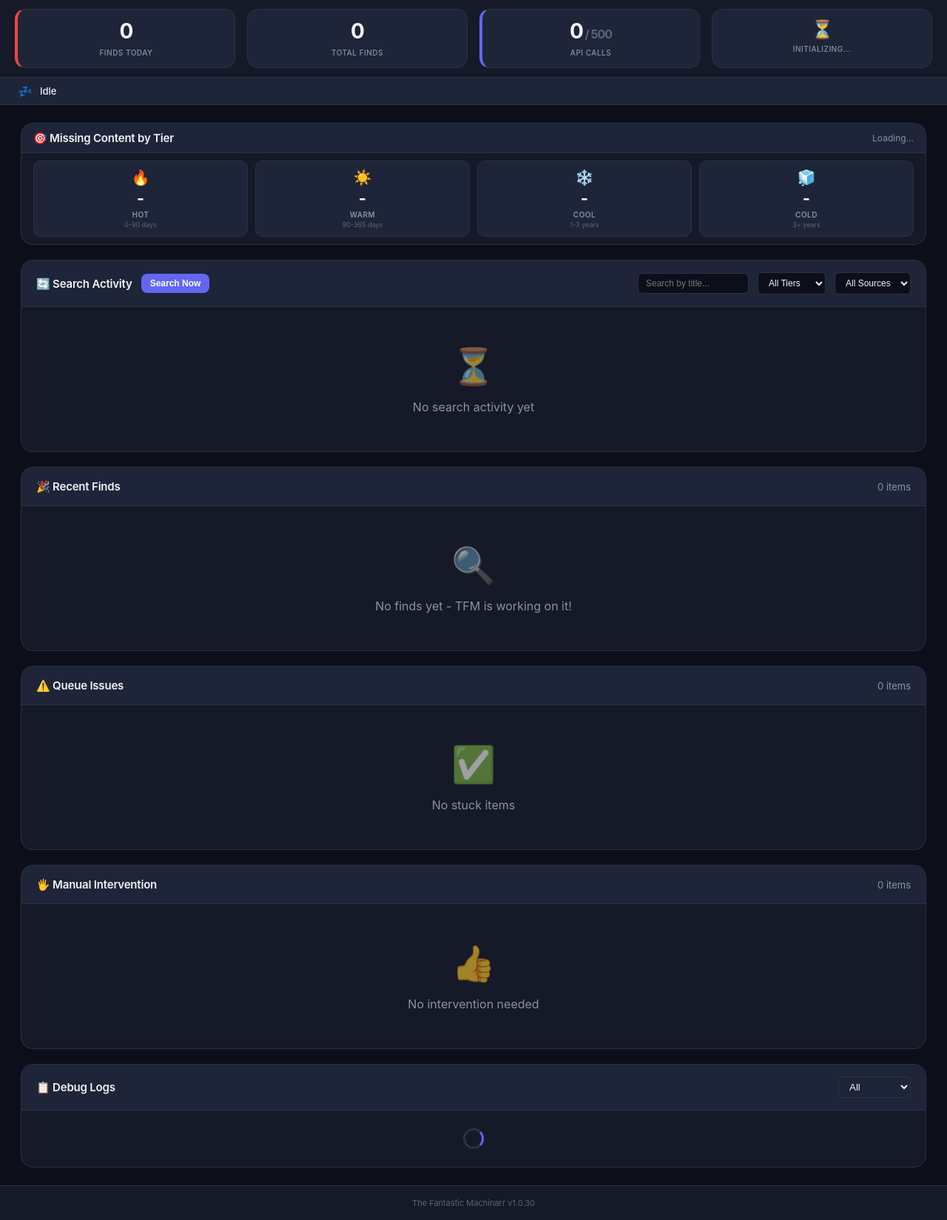
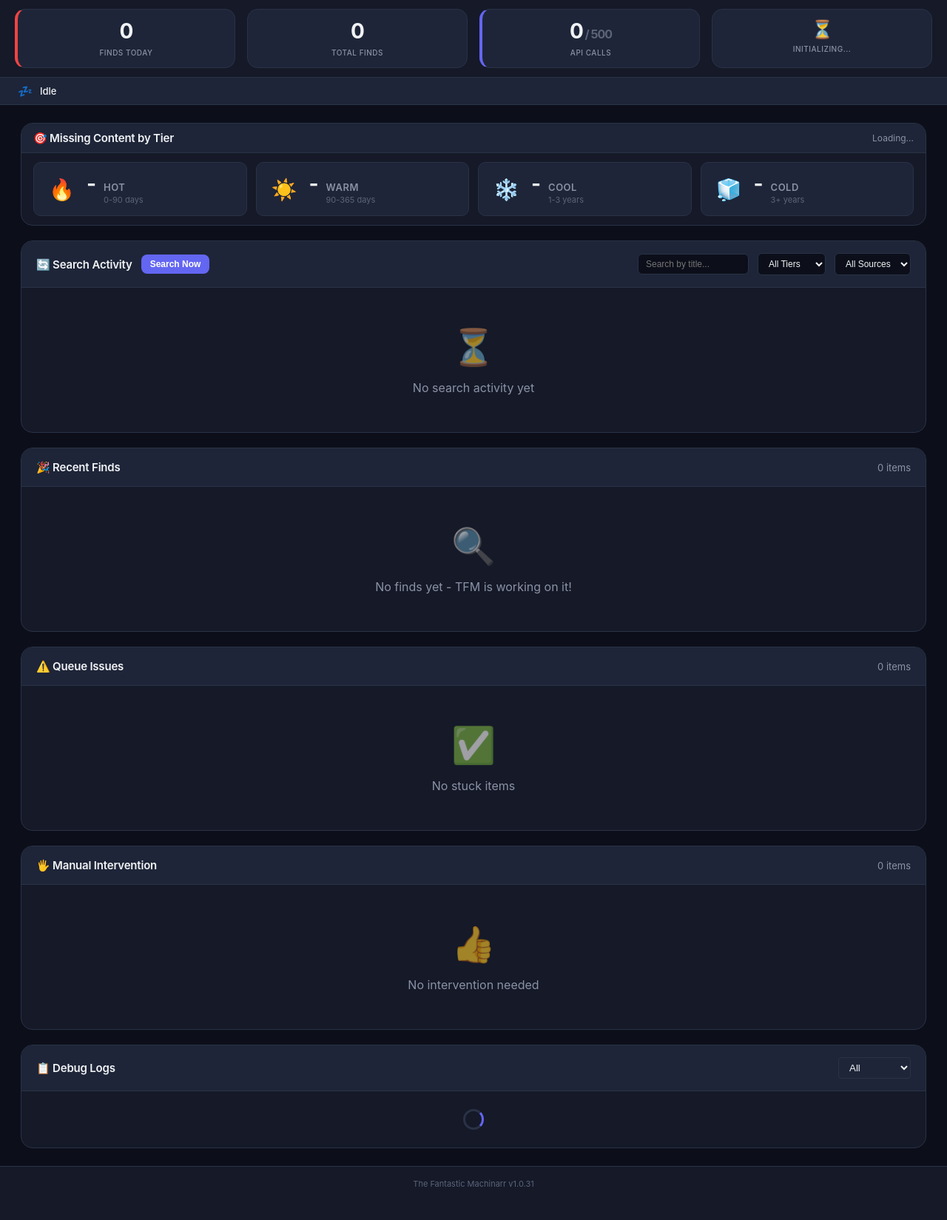
Before and after one commit to egadgetboy/thefantasticmachinarr, a Python web app: template templates/index.html in a window 1280 px wide. Shown: the part 74-1723 px from the top of the page at 74% size. After the commit the page ends 1678 px from the top, so only its background shows below. Run offline with Jinja, Linux system fonts and the light colour scheme; the template is opened without the code that fills it, so the values that code supplies are empty.

Commit message:
v1.0.31 - 60s tier timeout + horizontal tier layout
Init improvements:
- Waits for services, status, scoreboard, queue
- Tier data has 60 second timeout
- Small libraries: tier data loads during init
- Large libraries: shows 'Loading in background' and proceeds

Tier panel redesign:
- Horizontal layout uses space better
- Emoji | Count | Name+Desc side by side
- Larger, more readable text
- Same panel height, better use of width

```diff
--- a/__init__.py
+++ b/__init__.py
@@ -4,7 +4,7 @@ A companion tool for Sonarr and Radarr that resolves stuck items,
 continuously searches for missing content, and provides manual intervention options.
 """
 
-__version__ = "1.0.30"
+__version__ = "1.0.31"
 __app_name__ = "The Fantastic Machinarr"
 
 from .config import Config
--- a/templates/index.html
+++ b/templates/index.html
@@ -412,18 +412,50 @@
         }
         .tier-breakdown span { display: flex; align-items: center; gap: 4px; }
 
-        /* Compact tiers */
-        .tiers.tiers-compact {
+        /* Horizontal tier layout */
+        .tiers.tiers-horizontal {
+            gap: 12px;
+        }
+        .tiers.tiers-horizontal .tier {
+            display: flex;
+            align-items: center;
+            gap: 16px;
+            padding: 14px 20px;
+            border-radius: 10px;
+            text-align: left;
+        }
+        .tiers.tiers-horizontal .tier-emoji {
+            font-size: 28px;
+            flex-shrink: 0;
+        }
+        .tiers.tiers-horizontal .tier-info {
+            display: flex;
+            align-items: baseline;
             gap: 10px;
-        }
-        .tiers.tiers-compact .tier {
-            padding: 10px 12px;
-            border-radius: 10px;
-        }
-        .tiers.tiers-compact .tier-emoji { font-size: 20px; }
-        .tiers.tiers-compact .tier-count { font-size: 22px; margin: 3px 0; }
-        .tiers.tiers-compact .tier-name { font-size: 10px; }
-        .tiers.tiers-compact .tier-desc { font-size: 9px; margin-top: 2px; }
+            flex: 1;
+        }
+        .tiers.tiers-horizontal .tier-count {
+            font-size: 28px;
+            font-weight: 700;
+            margin: 0;
+            line-height: 1;
+        }
+        .tiers.tiers-horizontal .tier-labels {
+            display: flex;
+            flex-direction: column;
+            gap: 2px;
+        }
+        .tiers.tiers-horizontal .tier-name {
+            font-size: 13px;
+            font-weight: 600;
+            text-transform: uppercase;
+            letter-spacing: 0.5px;
+        }
+        .tiers.tiers-horizontal .tier-desc {
+            font-size: 11px;
+            margin-top: 0;
+            color: var(--text3);
+        }
 
         /* Lifecycle states */
         .lifecycle-state {
@@ -1029,31 +1061,47 @@
                 <span class="panel-title">🎯 Missing Content by Tier</span>
                 <span id="tier-total-label" style="color:var(--text2);font-size:12px">Loading...</span>
             </div>
-            <div class="panel-body" style="padding: 10px 16px;">
-                <div class="tiers tiers-compact">
+            <div class="panel-body" style="padding: 12px 16px;">
+                <div class="tiers tiers-horizontal">
                     <div class="tier">
                         <div class="tier-emoji">🔥</div>
+                        <div class="tier-info">
                             <div class="tier-count" id="tier-hot">-</div>
+                            <div class="tier-labels">
                                 <div class="tier-name">Hot</div>
                                 <div class="tier-desc">0-90 days</div>
                             </div>
+                        </div>
+                    </div>
                     <div class="tier">
                         <div class="tier-emoji">☀️</div>
+                        <div class="tier-info">
                             <div class="tier-count" id="tier-warm">-</div>
+                            <div class="tier-labels">
                                 <div class="tier-name">Warm</div>
                                 <div class="tier-desc">90-365 days</div>
                             </div>
+                        </div>
+                    </div>
                     <div class="tier">
                         <div class="tier-emoji">❄️</div>
+                        <div class="tier-info">
                             <div class="tier-count" id="tier-cool">-</div>
+                            <div class="tier-labels">
                                 <div class="tier-name">Cool</div>
                                 <div class="tier-desc">1-3 years</div>
                             </div>
+                        </div>
+                    </div>
                     <div class="tier">
                         <div class="tier-emoji">🧊</div>
+                        <div class="tier-info">
                             <div class="tier-count" id="tier-cold">-</div>
+                            <div class="tier-labels">
                                 <div class="tier-name">Cold</div>
                                 <div class="tier-desc">3+ years</div>
+                            </div>
+                        </div>
                     </div>
                 </div>
             </div>
@@ -2210,7 +2258,7 @@
             try {
                 // Step 1: Check API connectivity
                 if (statusEl) statusEl.textContent = 'Connecting to services...';
-                if (progressBar) progressBar.style.width = '20%';
+                if (progressBar) progressBar.style.width = '15%';
 
                 const status = await api('status');
 
@@ -2243,15 +2291,14 @@
                 }
 
                 // Step 2: Load status bar
-                if (progressBar) progressBar.style.width = '40%';
+                if (progressBar) progressBar.style.width = '25%';
                 if (statusEl) statusEl.textContent = 'Loading status...';
                 await loadStatus();
 
-                // Step 3: Load scoreboard/quick data
-                if (progressBar) progressBar.style.width = '60%';
-                if (statusEl) statusEl.textContent = 'Loading dashboard...';
-
-                // Get quick scoreboard (no tier classification)
+                // Step 3: Load scoreboard (fast endpoint)
+                if (progressBar) progressBar.style.width = '40%';
+                if (statusEl) statusEl.textContent = 'Loading scoreboard...';
+
                 try {
                     const data = await api('scoreboard');
                     if (data.scoreboard) {
@@ -2260,7 +2307,6 @@
                         document.getElementById('api-used').textContent = data.scoreboard.api_hits_today || 0;
                         document.getElementById('api-limit').textContent = data.scoreboard.api_limit || 500;
 
-                        // Update finds breakdown
                         if (data.scoreboard.finds_by_source) {
                             const sonarr = data.scoreboard.finds_by_source.sonarr || 0;
                             const radarr = data.scoreboard.finds_by_source.radarr || 0;
@@ -2278,11 +2324,30 @@
                 }
 
                 // Step 4: Load queue (usually fast)
-                if (progressBar) progressBar.style.width = '80%';
+                if (progressBar) progressBar.style.width = '55%';
                 if (statusEl) statusEl.textContent = 'Loading queue...';
                 await loadQueue();
 
-                // Step 5: Ready!
+                // Step 5: Load tier data with 60s timeout
+                if (progressBar) progressBar.style.width = '70%';
+                if (statusEl) statusEl.textContent = 'Loading library data...';
+
+                const tierPromise = loadDashboard();
+                const timeoutPromise = new Promise((_, reject) =>
+                    setTimeout(() => reject(new Error('timeout')), 60000)
+                );
+
+                try {
+                    await Promise.race([tierPromise, timeoutPromise]);
+                    if (progressBar) progressBar.style.width = '90%';
+                } catch (e) {
+                    if (e.message === 'timeout') {
+                        console.warn('Tier data timeout after 60s - proceeding without');
+                        document.getElementById('tier-total-label').textContent = 'Large library - loading in background...';
+                    }
+                }
+
+                // Step 6: Ready!
                 if (progressBar) progressBar.style.width = '100%';
                 if (statusEl) statusEl.textContent = 'Ready!';
 
@@ -2291,11 +2356,12 @@
                 hideInitOverlay();
 
                 // Load remaining data in background
-                loadDashboard();  // Full dashboard with tiers (slow)
                 loadInterventions();
                 loadFinds();
                 loadSearches();
                 loadLogs();
+
+                // If tier data timed out, it's still loading - let it finish in background
 
             } catch (error) {
                 console.error('Initialization error:', error);
@@ -2330,6 +2396,6 @@
             setInterval(loadLogs, 30000);
         }, 5000);
     </script>
-    <div class="version-footer">The Fantastic Machinarr v1.0.30</div>
+    <div class="version-footer">The Fantastic Machinarr v1.0.31</div>
 </body>
 </html>
--- a/templates/setup.html
+++ b/templates/setup.html
@@ -576,7 +576,7 @@
         <button class="btn btn-sec" id="backBtn" onclick="back()" disabled>Back</button>
         <button class="btn btn-pri" id="nextBtn" onclick="next()">Next</button>
     </div>
-    <div class="version-footer">The Fantastic Machinarr v1.0.30</div>
+    <div class="version-footer">The Fantastic Machinarr v1.0.31</div>
 </div>
 <script>
 // Theme management
```
Lines whose indentation alone changed are shown as unchanged.
